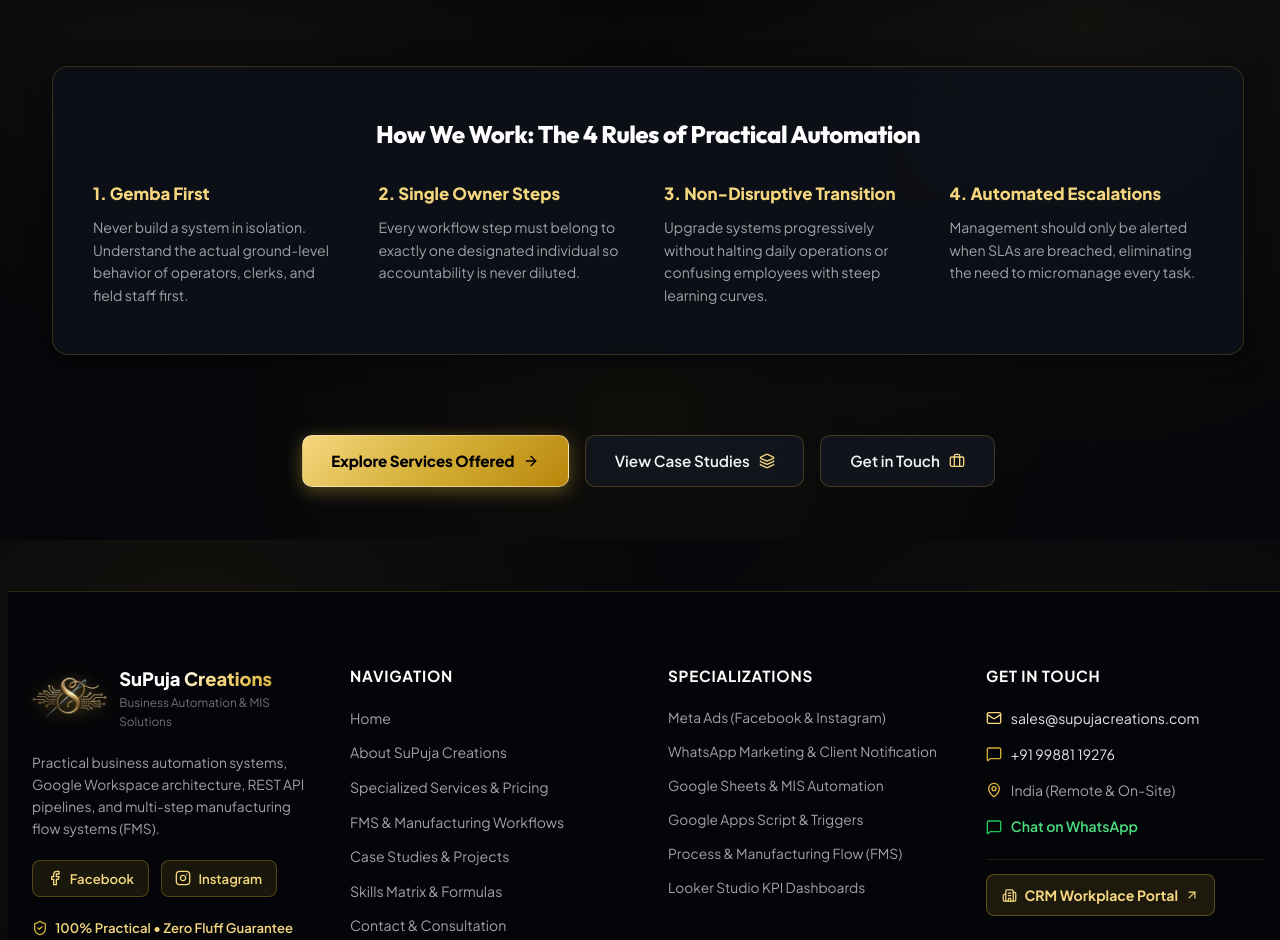
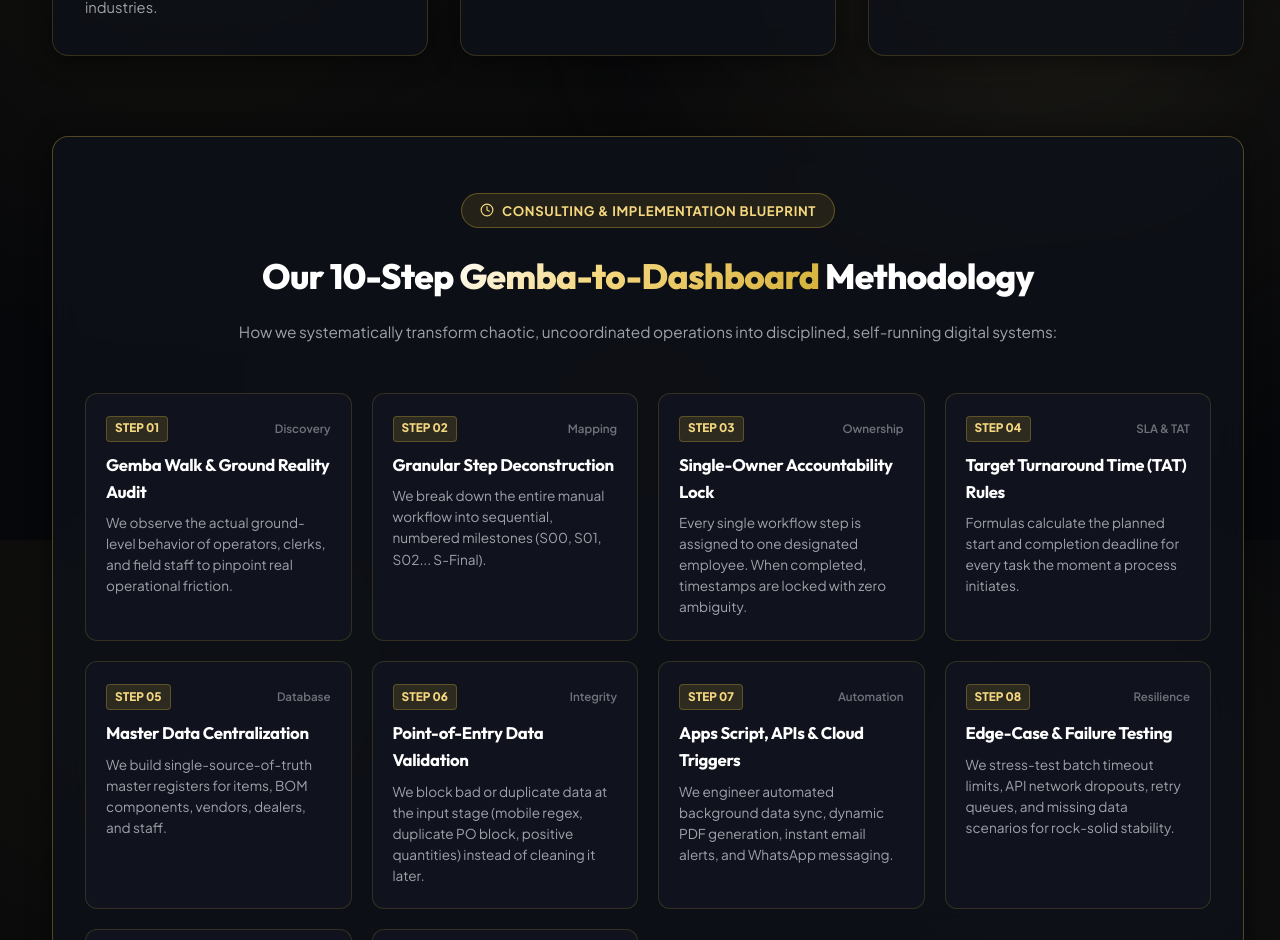
Before and after one commit to sujitswanmis/supujacreations-website, a Next.js app: page /about in a window 1280 px wide. Shown: the part 1860-2800 px from the top of the page. Built offline with nearby package versions, Linux system fonts and the light colour scheme.

Commit message:
Publish: Add 10-Step Gemba-to-Dashboard Project Execution Methodology to About page

```diff
--- a/src/app/about/page.js
+++ b/src/app/about/page.js
@@ -32,36 +32,85 @@
     }
   ];
 
+  const methodologySteps = [
+    {
+      num: '01',
+      phase: 'Discovery',
+      title: 'Gemba Walk & Ground Reality Audit',
+      desc: 'We observe the actual ground-level behavior of operators, clerks, and field staff to pinpoint real operational friction.'
+    },
+    {
+      num: '02',
+      phase: 'Mapping',
+      title: 'Granular Step Deconstruction',
+      desc: 'We break down the entire manual workflow into sequential, numbered milestones (S00, S01, S02... S-Final).'
+    },
+    {
+      num: '03',
+      phase: 'Ownership',
+      title: 'Single-Owner Accountability Lock',
+      desc: 'Every single workflow step is assigned to one designated employee. When completed, timestamps are locked with zero ambiguity.'
+    },
+    {
+      num: '04',
+      phase: 'SLA & TAT',
+      title: 'Target Turnaround Time (TAT) Rules',
+      desc: 'Formulas calculate the planned start and completion deadline for every task the moment a process initiates.'
+    },
+    {
+      num: '05',
+      phase: 'Database',
+      title: 'Master Data Centralization',
+      desc: 'We build single-source-of-truth master registers for items, BOM components, vendors, dealers, and staff.'
+    },
+    {
+      num: '06',
+      phase: 'Integrity',
+      title: 'Point-of-Entry Data Validation',
+      desc: 'We block bad or duplicate data at the input stage (mobile regex, duplicate PO block, positive quantities) instead of cleaning it later.'
+    },
+    {
+      num: '07',
+      phase: 'Automation',
+      title: 'Apps Script, APIs & Cloud Triggers',
+      desc: 'We engineer automated background data sync, dynamic PDF generation, instant email alerts, and WhatsApp messaging.'
+    },
+    {
+      num: '08',
+      phase: 'Resilience',
+      title: 'Edge-Case & Failure Testing',
+      desc: 'We stress-test batch timeout limits, API network dropouts, retry queues, and missing data scenarios for rock-solid stability.'
+    },
+    {
+      num: '09',
+      phase: 'Enablement',
+      title: 'Hands-on Staff Training & SOPs',
+      desc: 'We conduct team training with simple, non-disruptive mobile web forms and step-by-step Standard Operating Procedures.'
+    },
+    {
+      num: '10',
+      phase: 'Visibility',
+      title: 'Live Executive Control & Escalations',
+      desc: 'We deploy real-time Looker Studio KPI dashboards and automated WhatsApp delay alerts directly to management.'
+    }
+  ];
+
   return (
     <div style={{ position: 'relative', padding: '4.5rem 1.5rem 6.5rem 1.5rem', maxWidth: '1240px', margin: '0 auto' }}>
 
-      {/* AMBIENT GOLD GLOWS */}
-      <div className="ambient-glow" style={{ top: '5%', left: '10%', width: '420px', height: '420px', background: 'rgba(212, 175, 55, 0.12)' }} />
-      <div className="ambient-glow" style={{ top: '40%', right: '8%', width: '450px', height: '450px', background: 'rgba(245, 215, 127, 0.08)' }} />
+      {/* AMBIENT GLOWS */}
+      <div className="ambient-glow" style={{ top: '6%', left: '8%', width: '450px', height: '450px', background: 'rgba(212, 175, 55, 0.12)' }} />
+      <div className="ambient-glow" style={{ top: '40%', right: '5%', width: '420px', height: '420px', background: 'rgba(245, 215, 127, 0.08)' }} />
 
-      {/* HEADER SECTION */}
+      {/* HEADER */}
       <div style={{ maxWidth: '850px', marginBottom: '4rem' }}>
         <div className="page-badge">
           <Sparkles size={14} color="#f5d77f" />
           <span>About SuPuja Creations</span>
         </div>
-        <div style={{ display: 'flex', alignItems: 'center', flexWrap: 'nowrap', gap: '1.25rem', marginBottom: '0.75rem' }}>
-          <img
-            src="/supuja-logo.png"
-            alt="SuPuja Creations Logo"
-            style={{
-              height: '56px',
-              width: 'auto',
-              objectFit: 'contain',
-              flexShrink: 0,
-              filter: 'drop-shadow(0 4px 16px rgba(212, 175, 55, 0.45))'
-            }}
-          />
-          <h1 style={{ fontSize: 'clamp(2.2rem, 5vw, 3.8rem)', fontWeight: 800, color: '#ffffff', lineHeight: 1.1, margin: 0, whiteSpace: 'nowrap', display: 'inline-flex', alignItems: 'center', gap: '0.55rem' }}>
-            <span>SuPuja</span>
-            <span className="gold-gradient-text">Creations</span>
-          </h1>
-        </div>
+        <h1 style={{ fontSize: 'clamp(2.4rem, 5vw, 3.6rem)', fontWeight: 800, color: '#ffffff', lineHeight: 1.15, margin: '0 0 1rem 0' }}>
+          10+ Years of Turning Messy Operations into <span className="gold-gradient-text">Automated Flow</span>
+        </h1>
         <div style={{ fontSize: '1.4rem', fontWeight: 700, color: '#f5d77f', marginBottom: '1.5rem' }}>
           Senior MIS & Business Automation Agency
         </div>
@@ -186,6 +235,64 @@
         </div>
       </div>
 
+      {/* 10-STEP PROJECT EXECUTION METHODOLOGY */}
+      <div className="glass-card" style={{ padding: '3.5rem 2rem', marginBottom: '5.5rem', border: '1px solid rgba(212, 175, 55, 0.35)' }}>
+        <div style={{ textAlign: 'center', maxWidth: '820px', margin: '0 auto 3rem auto' }}>
+          <div className="page-badge">
+            <Clock size={14} color="#f5d77f" />
+            <span>Consulting & Implementation Blueprint</span>
+          </div>
+          <h2 style={{ fontSize: '2.2rem', fontWeight: 800, color: '#ffffff', margin: '0 0 0.75rem 0' }}>
+            Our 10-Step <span className="gold-gradient-text">Gemba-to-Dashboard</span> Methodology
+          </h2>
+          <p style={{ color: '#a1a1aa', fontSize: '0.96rem', lineHeight: 1.6 }}>
+            How we systematically transform chaotic, uncoordinated operations into disciplined, self-running digital systems:
+          </p>
+        </div>
+
+        <div style={{
+          display: 'grid',
+          gridTemplateColumns: 'repeat(auto-fit, minmax(240px, 1fr))',
+          gap: '1.25rem'
+        }}>
+          {methodologySteps.map((step, sIdx) => (
+            <div
+              key={sIdx}
+              style={{
+                background: 'rgba(20, 24, 34, 0.65)',
+                border: '1px solid rgba(212, 175, 55, 0.18)',
+                borderRadius: '12px',
+                padding: '1.4rem 1.25rem',
+                display: 'flex',
+                flexDirection: 'column',
+                position: 'relative'
+              }}
+            >
+              <div style={{ display: 'flex', justifyContent: 'space-between', alignItems: 'center', marginBottom: '0.65rem' }}>
+                <span style={{
+                  fontSize: '0.74rem',
+                  fontWeight: 900,
+                  background: 'rgba(212, 175, 55, 0.15)',
+                  color: '#f5d77f',
+                  padding: '0.15rem 0.5rem',
+                  borderRadius: '4px',
+                  border: '1px solid rgba(212, 175, 55, 0.3)'
+                }}>
+                  STEP {step.num}
+                </span>
+                <span style={{ fontSize: '0.72rem', color: '#71717a', fontWeight: 600 }}>{step.phase}</span>
+              </div>
+              <h4 style={{ color: '#ffffff', fontSize: '1.05rem', fontWeight: 700, margin: '0 0 0.4rem 0' }}>
+                {step.title}
+              </h4>
+              <p style={{ color: '#a1a1aa', fontSize: '0.85rem', lineHeight: 1.55, margin: 0 }}>
+                {step.desc}
+              </p>
+            </div>
+          ))}
+        </div>
+      </div>
+
       {/* GUIDING PRINCIPLES */}
       <div className="glass-card" style={{ padding: '3rem 2.5rem', marginBottom: '5rem' }}>
         <h3 style={{ fontSize: '1.5rem', fontWeight: 800, color: '#ffffff', margin: '0 0 1.75rem 0', textAlign: 'center' }}>
```
